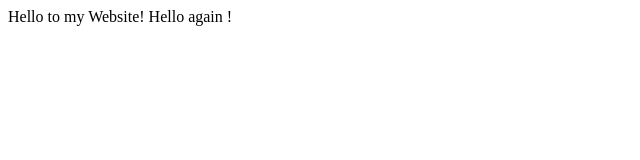
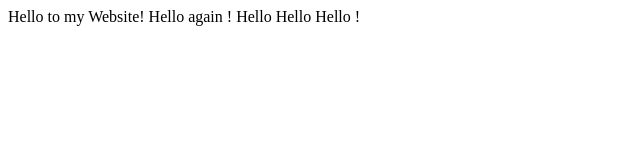
Before and after one commit to tinyboyX/CS50-Lecture, a plain HTML site: page hello.html in a window 1280 px wide. Shown: the whole page, without its empty margins (0-640 px from the left). Drawn offline with Linux system fonts and the light colour scheme.

Commit message:
Update hello.html

```diff
--- a/hello.html
+++ b/hello.html
@@ -5,6 +5,6 @@
 
     </head>
     <body>
-        Hello to my Website! Hello again !
+        Hello to my Website! Hello again ! Hello Hello Hello !
     </body>
 </html>
```
